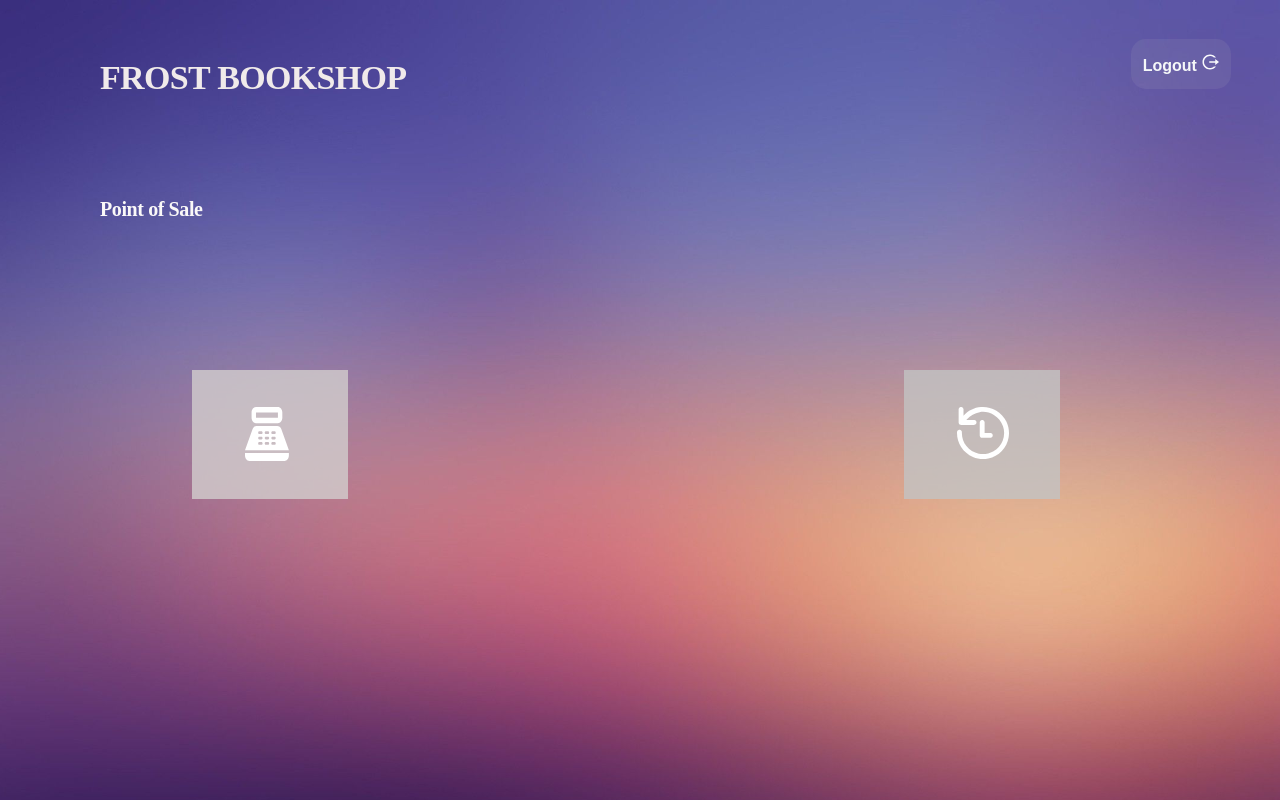
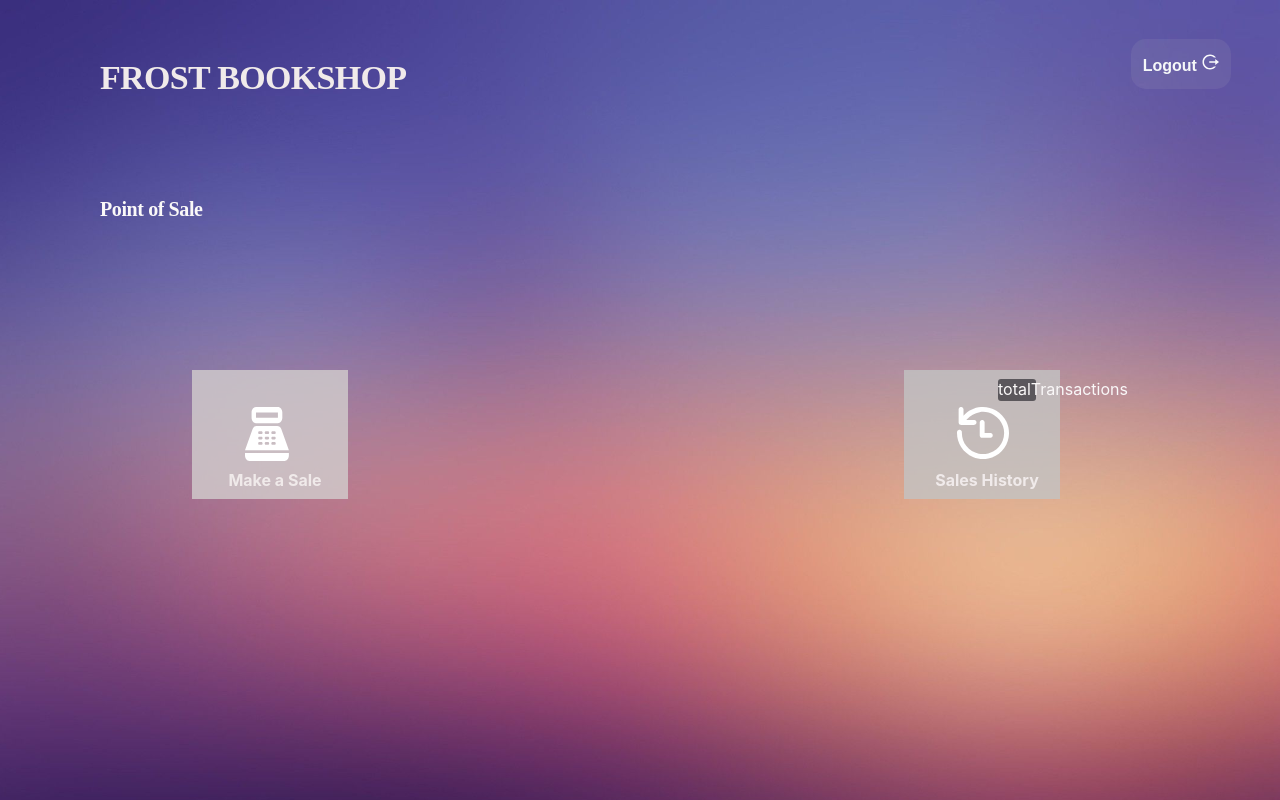
Before and after one commit to munteanurazvanandrei/Bookshop-Management-App, a React (Create React App) app in the folder client/: page /sales_employee in a window 1280 px wide. Shown: the top 800 px of the page. Built offline with nearby package versions, Linux system fonts and the light colour scheme.

Commit message:
BMA-17-Dashboard  made changes

```diff
--- a/client/src/Components/Employee/Dashboard/EmployeedDashboard.js
+++ b/client/src/Components/Employee/Dashboard/EmployeedDashboard.js
@@ -1,5 +1,8 @@
 import "./employeeDashboard.css";
+import { useState } from "react";
 export default function EmployeeDashboard() {
+  const [totalTransactions, setTotalTransactions] = useState(500);
+
   // Employee dashboard
   return (
     <div className="employee-dashboard">
@@ -20,7 +23,9 @@ export default function EmployeeDashboard() {
             />
           </svg>
         </div>
+        <div className="make-a-sale-text">Make a Sale</div>
       </div>
+
       <div className="sales-history">
         <div className="sales-history-svg">
           <svg
@@ -36,8 +41,12 @@ export default function EmployeeDashboard() {
             />
           </svg>
         </div>
+        <div className="total-transactions">totalTransactions</div>
+        <div className="sales-history-text">Sales History</div>
       </div>
-      <button type="button" className="button"> Logout <span></span>
+      <button type="button" className="button">
+        {" "}
+        Logout <span></span>
         <svg
           width="18"
           height="18"
--- a/client/src/Components/Employee/Dashboard/employeeDashboard.css
+++ b/client/src/Components/Employee/Dashboard/employeeDashboard.css
@@ -20,7 +20,6 @@
   /* ...more css */
 }
 .employee-dashboard-heading {
-
   position: absolute;
   width: 382px;
   height: 78px;
@@ -41,8 +40,6 @@
   color: #f0eaea;
 }
 .employee-dashboard .pointofsale-title {
-
-
   position: absolute;
   width: 122px;
   height: 23px;
@@ -62,7 +59,6 @@
   color: #faf8f8;
 }
 .employee-dashboard .make-a-sale {
-
   position: absolute;
   width: 156px;
   height: 129px;
@@ -71,7 +67,7 @@
 
   background: rgba(211, 205, 205, 0.8);
 }
-.employee-dashboard  .sales-history {
+.employee-dashboard .sales-history {
   /* Rectangle 32 */
 
   position: absolute;
@@ -82,7 +78,7 @@
 
   background: rgba(196, 196, 196, 0.8);
 }
-.employee-dashboard  .make-sale-telephone {
+.employee-dashboard .make-sale-telephone {
   /* Vector */
 
   position: absolute;
@@ -99,7 +95,7 @@
   top: 28.68%;
   bottom: 29.46%;
 }
-.employee-dashboard  .button {
+.employee-dashboard .button {
   /* Rectangle 7 */
   font-weight: 700;
   position: absolute;
@@ -114,3 +110,27 @@
   border-radius: 15px;
   border: none;
 }
+
+.make-a-sale-text {
+  color: #f0eaea;
+  font-weight: 700;
+  margin-top: 100px;
+  margin-left: 10px;
+}
+.sales-history-text{
+  color: #f0eaea;
+  font-weight: 700;
+  margin-top: 100px;
+  margin-left: 10px;
+}
+.total-transactions{
+position: absolute;
+width: 38px;
+height: 22px;
+left: 94px;
+top: 9px;
+background: rgba(45, 44, 50, 0.69);
+border-radius: 3px;
+color: #faf8f8;
+
+}
```
